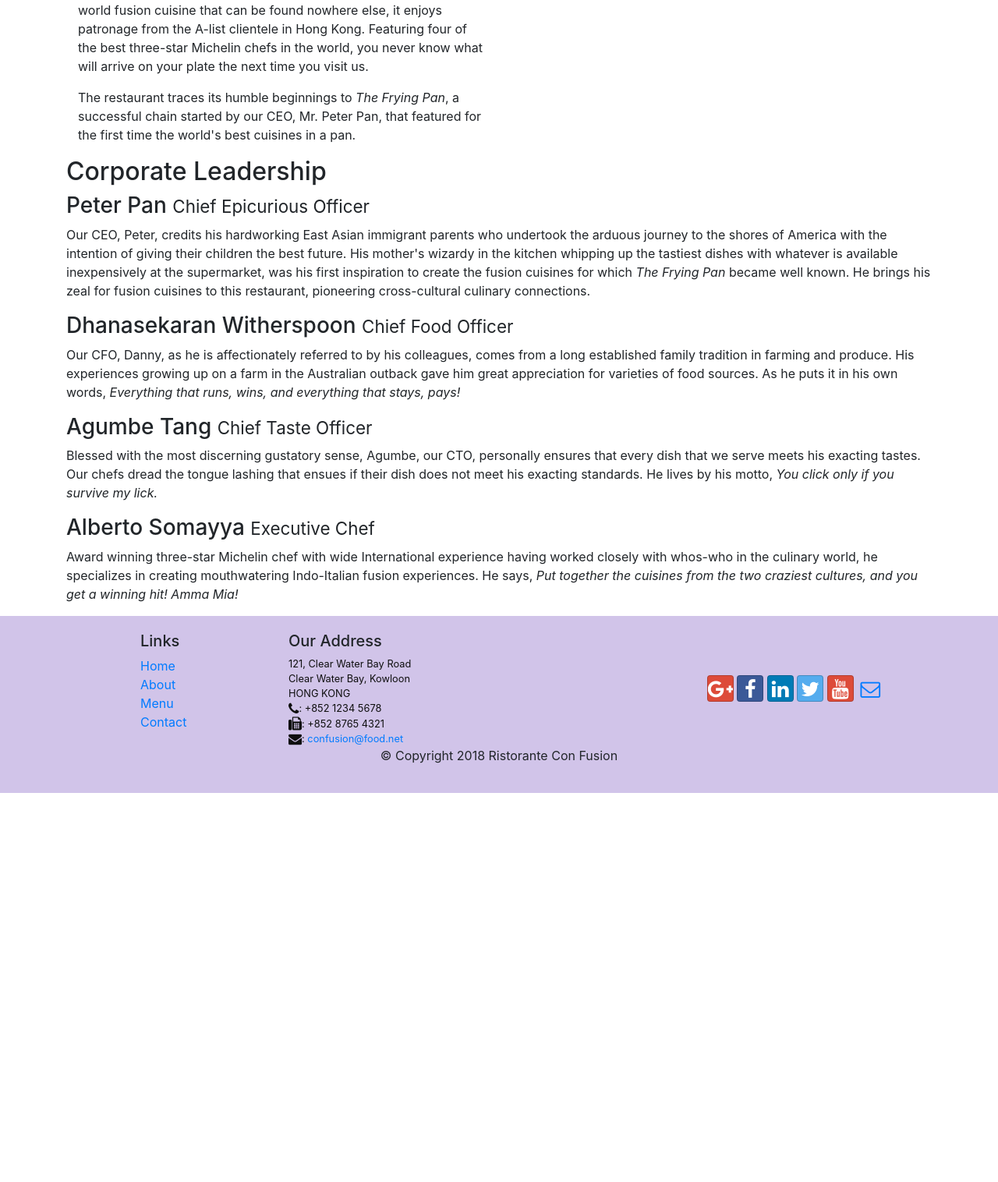
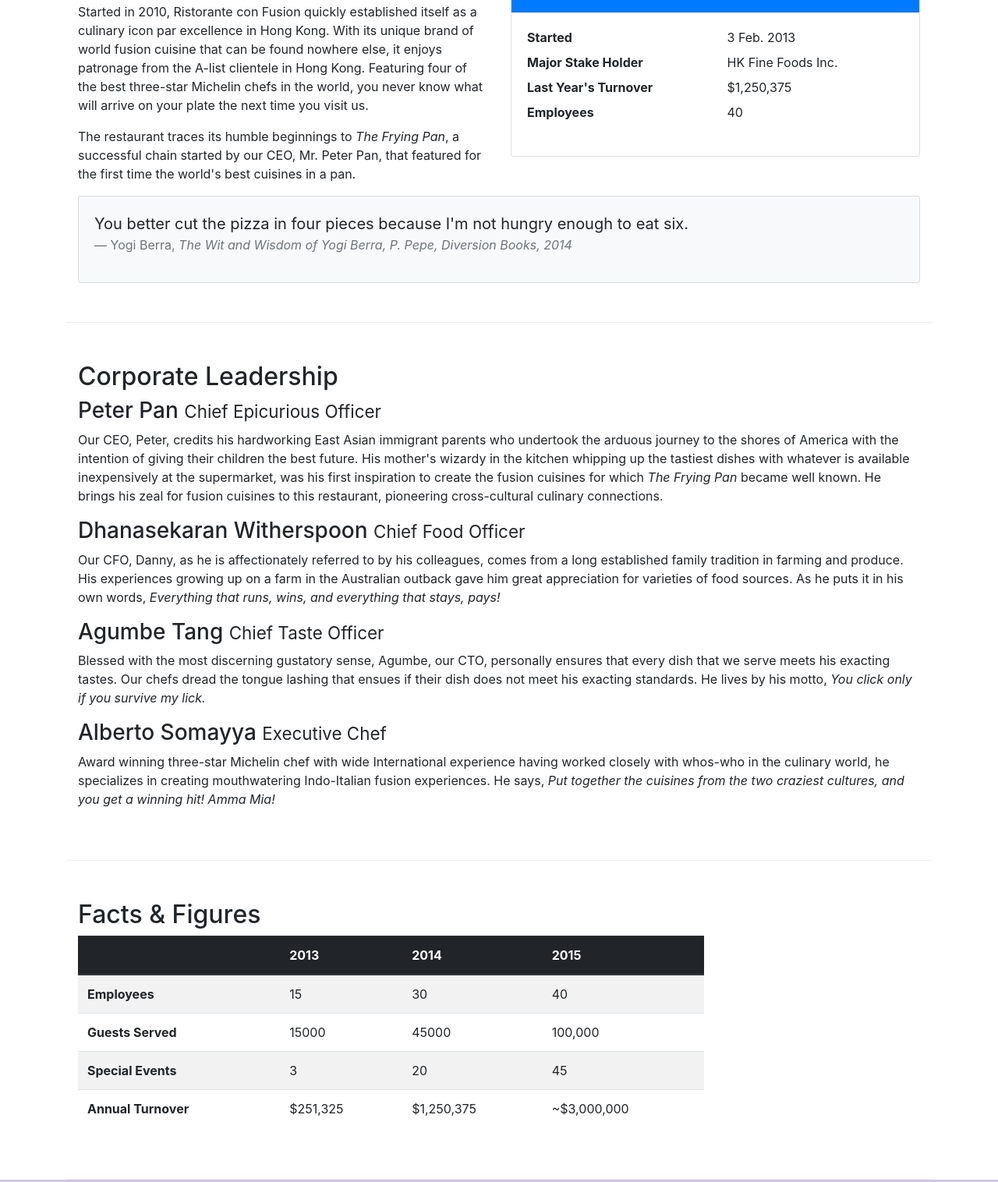
Before and after one commit to abdikaniahmed/Bootstrap_4, a website: page aboutus.html in a window 1280 px wide. Shown: the part 558-2074 px from the top of the page at 78% size. Before the commit the page ends 1575 px from the top, so only its background shows below. Drawn offline with nearby package versions, Linux system fonts and the light colour scheme.

Commit message:
Tables and Cards

```diff
--- a/aboutus.html
+++ b/aboutus.html
@@ -68,19 +68,47 @@
             </div>
         </div>
 
-        <div class="col-sm-6">
-            <div>
+        <!-- first row History -->
+        <div class="row row-content">
+            <div class="col-sm-6">
                 <h2>Our History</h2>
                 <p>Started in 2010, Ristorante con Fusion quickly established itself as a culinary icon par excellence in Hong Kong. With its unique brand of world fusion cuisine that can be found nowhere else, it enjoys patronage from the A-list clientele in Hong Kong.  Featuring four of the best three-star Michelin chefs in the world, you never know what will arrive on your plate the next time you visit us.</p>
                 <p>The restaurant traces its humble beginnings to <em>The Frying Pan</em>, a successful chain started by our CEO, Mr. Peter Pan, that featured for the first time the world's best cuisines in a pan.</p>
             </div>
-            <div>
+            <div class="col-sm">
+                <div class="card">
+                    <h3 class="card-header bg-primary text-white">Facts At a Glance</h3>
+                    <div class="card-body">
+                        <dl class="row">
+                            <dt class="col-6">Started</dt>
+                            <dd class="col-6">3 Feb. 2013</dd>
+                            <dt class="col-6">Major Stake Holder</dt>
+                            <dd class="col-6">HK Fine Foods Inc.</dd>
+                            <dt class="col-6">Last Year's Turnover</dt>
+                            <dd class="col-6">$1,250,375</dd>
+                            <dt class="col-6">Employees</dt>
+                            <dd class="col-6">40</dd>
+                        </dl>
+                    </div>
+                </div>
+            </div>
+            <div class="col-12">
+                <div class="card card-body bg-light">
+                    <blockquote class="blockquote">
+                        <p class="mb-0">You better cut the pizza in four pieces because
+                            I'm not hungry enough to eat six.</p>
+                        <footer class="blockquote-footer">Yogi Berra,
+                            <cite title="Source Title">The Wit and Wisdom of Yogi Berra,
+                            P. Pepe, Diversion Books, 2014</cite>
+                        </footer>
+                    </blockquote>
+                </div>
             </div>
         </div>
 
 
-        <div>
-            <div>
+        <div class="row row-content">
+            <div class="col-12">
                 <h2>Corporate Leadership</h2>
                 <h3>Peter Pan <small>Chief Epicurious Officer</small></h3>
                 <p class="d-none d-sm-block">Our CEO, Peter, credits his hardworking East Asian immigrant parents who undertook the arduous journey to the shores of America with the intention of giving their children the best future. His mother's wizardy in the kitchen whipping up the tastiest dishes with whatever is available inexpensively at the supermarket, was his first inspiration to create the fusion cuisines for which <em>The Frying Pan</em> became well known. He brings his zeal for fusion cuisines to this restaurant, pioneering cross-cultural culinary connections.</p>
@@ -92,6 +120,52 @@
                 <p class="d-none d-sm-block">Award winning three-star Michelin chef with wide International experience having worked closely with whos-who in the culinary world, he specializes in creating mouthwatering Indo-Italian fusion experiences. He says, <em>Put together the cuisines from the two craziest cultures, and you get a winning hit! Amma Mia!</em></p>
             </div>
        </div>
+
+       <div class="row row-content">
+        <div class="col-12 col-sm-9">
+            <h2>Facts &amp; Figures</h2>
+            <div class="table-responsive">
+                <table class="table table-striped">
+                    <thead class="thead-dark">
+                        <tr>
+                            <th>&nbsp;</th>
+                            <th>2013</th>
+                            <th>2014</th>
+                            <th>2015</th>
+                        </tr>
+                    </thead>
+                    <tbody>
+                        <tr>
+                            <th>Employees</th>
+                            <td>15</td>
+                            <td>30</td>
+                            <td>40</td>
+                        </tr>
+                        <tr>
+                            <th>Guests Served</th>
+                            <td>15000</td>
+                            <td>45000</td>
+                            <td>100,000</td>
+                        </tr>
+                        <tr>
+                            <th>Special Events</th>
+                            <td>3</td>
+                            <td>20</td>
+                            <td>45</td>
+                        </tr>
+                        <tr>
+                            <th>Annual Turnover</th>
+                            <td>$251,325</td>
+                            <td>$1,250,375</td>
+                            <td>~$3,000,000</td>
+                        </tr>
+                    </tbody>
+                </table>
+            </div>
+        </div>
+         <div class="col-12 col-sm-3">
+        </div>
+   </div>
 
     </div>
 
```
